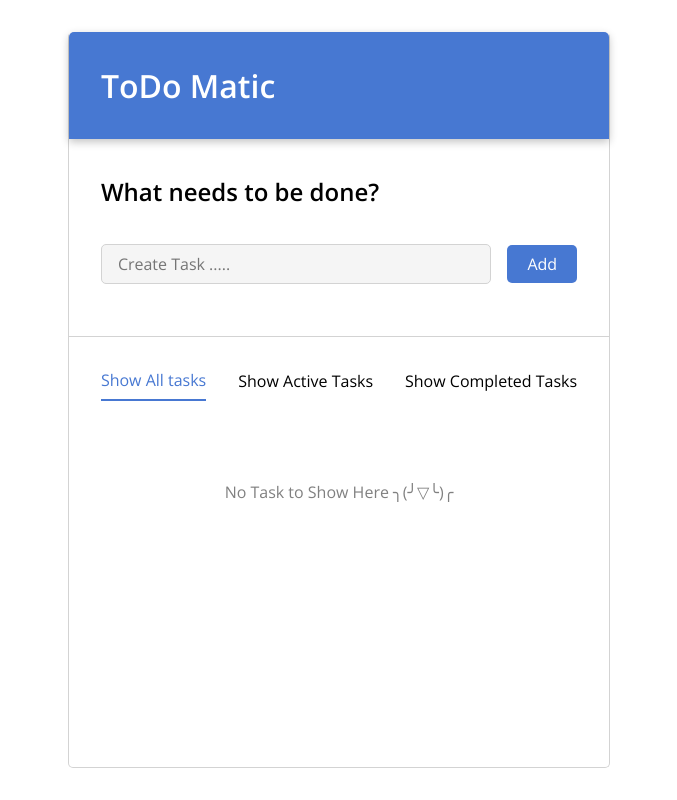
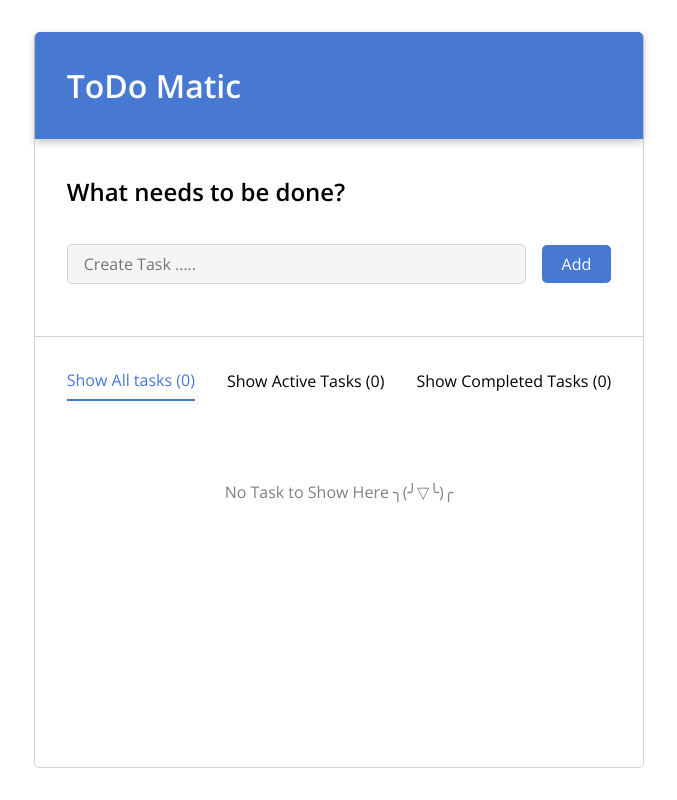
Before and after one commit to NeeshuSharmaa/todo-matic, a React app: page / in a window 1280 px wide. Shown: the whole page, without its empty margins (301-978 px from the left). Built offline with nearby package versions, Linux system fonts and the light colour scheme; the HTML template or start-up script is replaced by a standard one.

Commit message:
added: noOfTasks for filter component

```diff
--- a/src/components/Filters.jsx
+++ b/src/components/Filters.jsx
@@ -2,27 +2,30 @@ import { useDispatch, useSelector } from "react-redux";
 import { showActive, showAll, showCompleted } from "../features/filtersSlice";
 
 export default function Filters() {
+  const tasks = useSelector((state) => state.tasks.tasks);
   const filter = useSelector((state) => state.filter);
   const dispatch = useDispatch();
+  const noOfActiveTasks = tasks.filter(({ completed }) => !completed).length;
+  const noOfCompletedTasks = tasks.filter(({ completed }) => completed).length;
   return (
     <div className="filters">
       <button
         className={filter.allTasks ? "active" : ""}
         onClick={() => dispatch(showAll())}
       >
-        Show All tasks
+        Show All tasks ({tasks.length})
       </button>
       <button
         className={filter.activeTasks ? "active" : ""}
         onClick={() => dispatch(showActive())}
       >
-        Show Active Tasks
+        Show Active Tasks ({noOfActiveTasks})
       </button>
       <button
         className={filter.completedTasks ? "active" : ""}
         onClick={() => dispatch(showCompleted())}
       >
-        Show Completed Tasks
+        Show Completed Tasks ({noOfCompletedTasks})
       </button>
     </div>
   );
```
